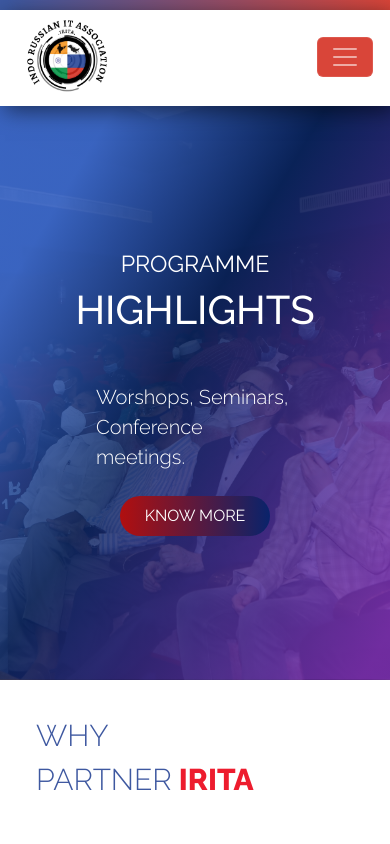
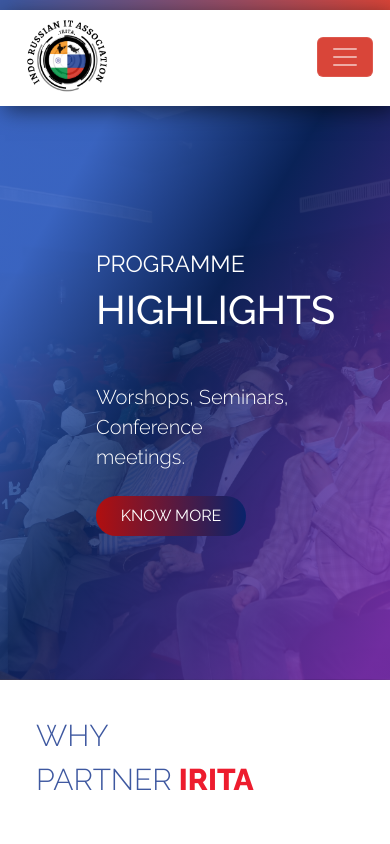
Before and after one commit to DivyaG7/irita, a React (Create React App) app: page /Programmes in a window 390 px wide. Shown: the top 844 px of the page. Built offline with nearby package versions, Linux system fonts and the light colour scheme.

Commit message:
Initial commit

```diff
--- a/src/pages/Program.css
+++ b/src/pages/Program.css
@@ -25,11 +25,13 @@
 
 @media screen and (max-width: 767px){
     .program-first-comp{
-        align-items: center;
+        display: flex;
+        flex-direction: column;
+        justify-content: center;
+        align-items: left;
     }
     .program-bg h1{
         font-size: 40px !important;
-        text-align: center !important;
     }
 
     .program-area #why-container{
```
